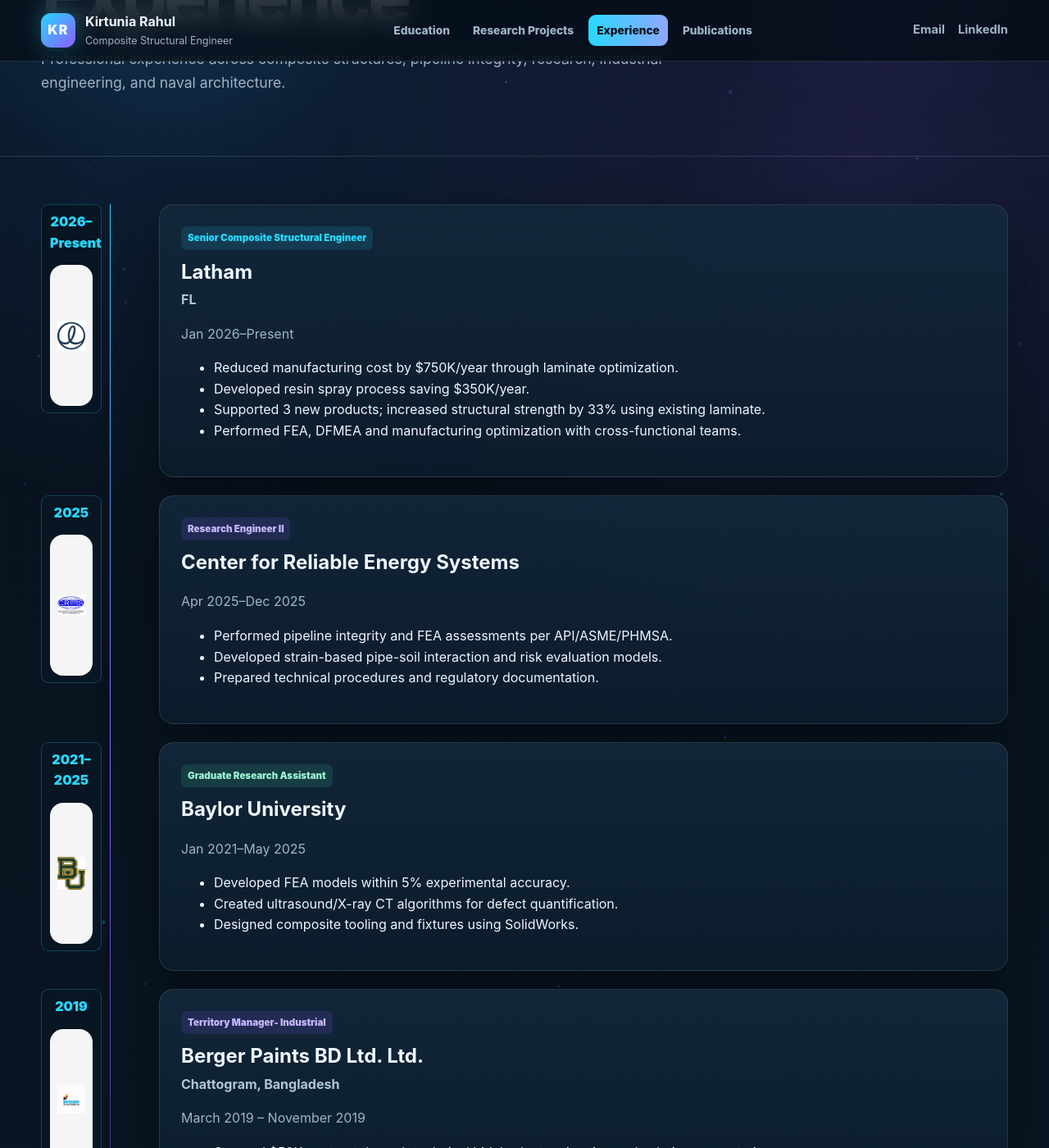
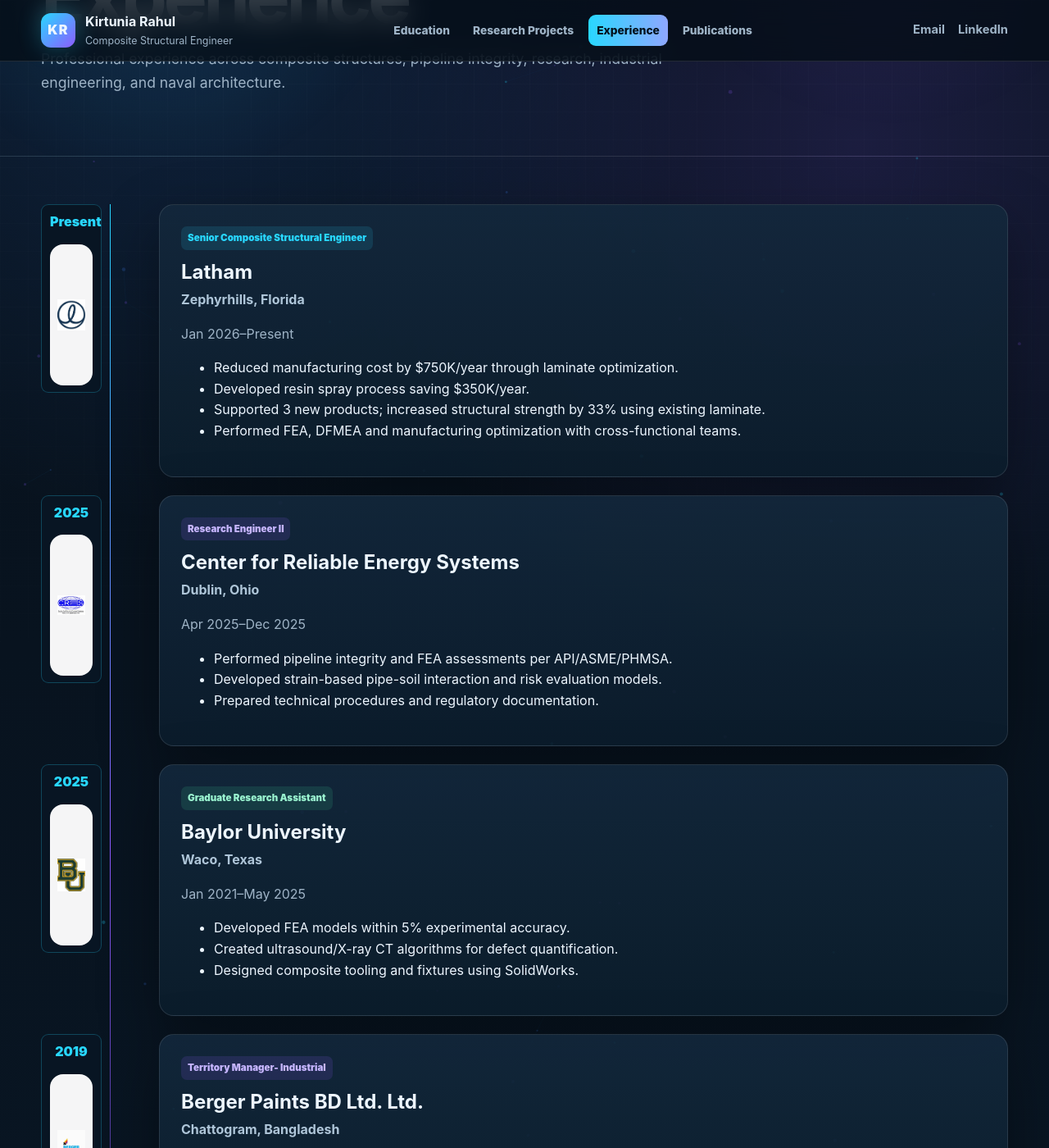
Before and after one commit to kirtuniarahul/kirtuniarahul.github.io, a Jekyll site: the page built from experience.md, in a window 1280 px wide and 1400 px high, scrolled down 233 px. Shown: the whole window at 82% size. Built offline with Jekyll 4.4.1, drawn with Linux system fonts in a browser that asks for light colours; some of the changed text lies outside the part shown.

Commit message:
Update experience.md

```diff
--- a/experience.md
+++ b/experience.md
@@ -39,13 +39,13 @@
 
       <article class="timeline-card">
         <div class="timeline-year">
-          2026–Present
+          Present
           <img class="experience-logo" src="{{ '/assets/images/experience/latham.png' | relative_url }}" alt="Latham logo">
         </div>
         <div class="timeline-content">
           <span class="degree-badge">Senior Composite Structural Engineer</span>
           <h3>Latham</h3>
-          <h4>FL</h4>
+          <h4>Zephyrhills, Florida</h4>
           <p class="education-meta">Jan 2026–Present</p>
           <ul>
             <li>Reduced manufacturing cost by $750K/year through laminate optimization.</li>
@@ -64,6 +64,7 @@
         <div class="timeline-content">
           <span class="degree-badge alt">Research Engineer II</span>
           <h3>Center for Reliable Energy Systems</h3>
+          <h4>Dublin, Ohio</h4>
           <p class="education-meta">Apr 2025–Dec 2025</p>
           <ul>
             <li>Performed pipeline integrity and FEA assessments per API/ASME/PHMSA.</li>
@@ -75,12 +76,13 @@
 
       <article class="timeline-card">
         <div class="timeline-year">
-          2021–2025
+          2025
           <img class="experience-logo" src="{{ '/assets/images/experience/baylor.png' | relative_url }}" alt="Baylor University logo">
         </div>
         <div class="timeline-content">
           <span class="degree-badge third">Graduate Research Assistant</span>
           <h3>Baylor University</h3>
+          <h4>Waco, Texas</h4>
           <p class="education-meta">Jan 2021–May 2025</p>
           <ul>
             <li>Developed FEA models within 5% experimental accuracy.</li>
```
Also changed, not shown: other parts of experience.md (+2 -1 lines).
